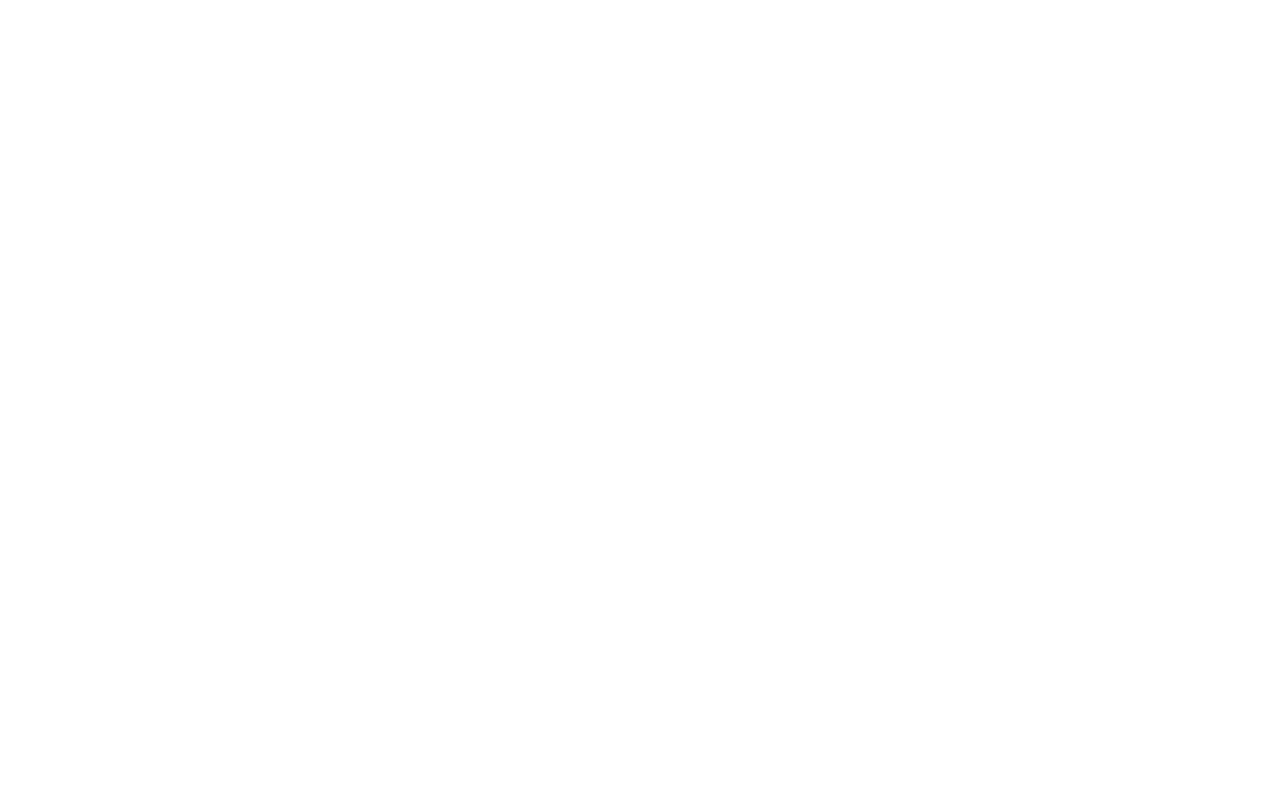
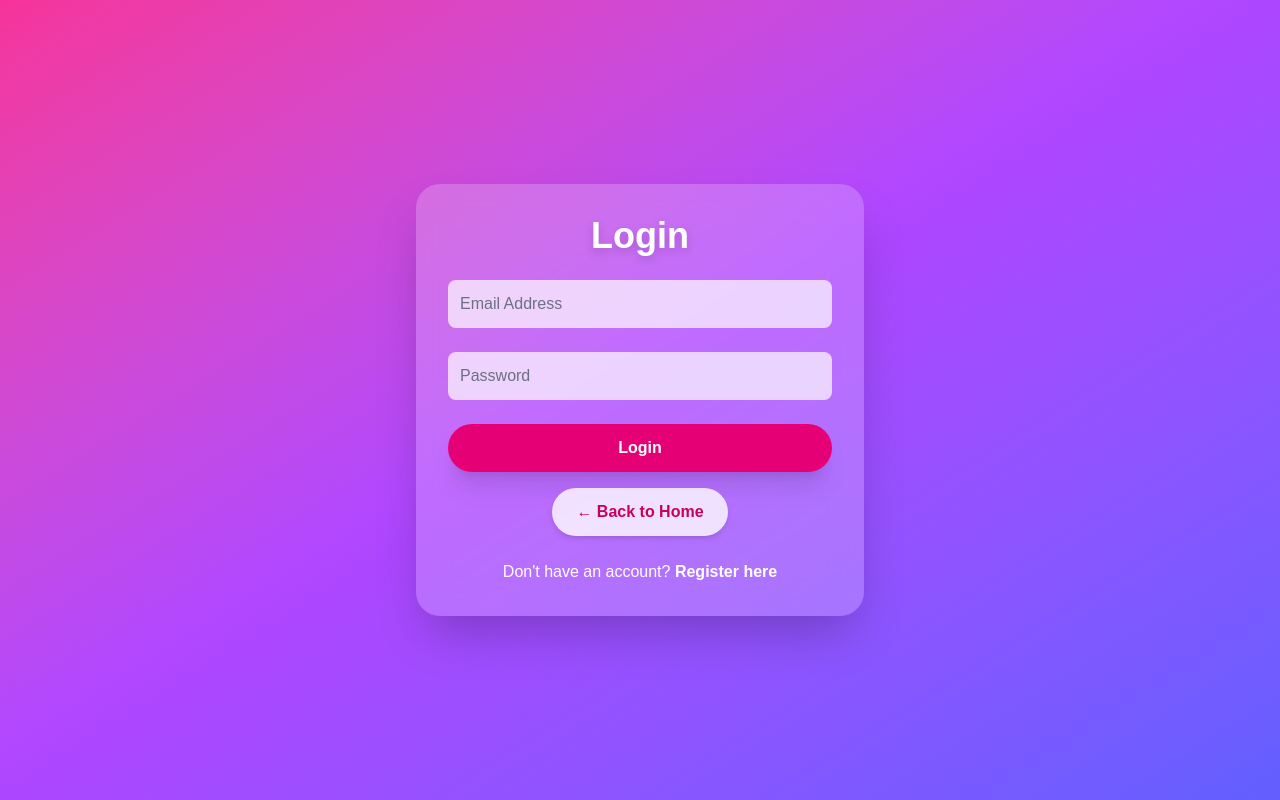
Before and after one commit to Maninfinity13/next-foodtracker-app, a Next.js app: page /login in a window 1280 px wide. Built offline with nearby package versions, Linux system fonts and the light colour scheme.

Commit message:
Add Login Page

```diff
--- a/app/login/page.tsx
+++ b/app/login/page.tsx
@@ -1,11 +1,54 @@
-import React from 'react'
+'use client';
 
-function page() {
+import Link from 'next/link';
+
+export default function LoginPage() {
   return (
-    <div>
+    <div className="min-h-screen flex flex-col items-center justify-center p-4 bg-gradient-to-br from-pink-500 via-purple-500 to-indigo-500">
+      <div className="w-full max-w-md p-8 bg-white/20 backdrop-blur-lg rounded-3xl shadow-2xl text-center">
+        <h1 className="text-3xl md:text-4xl font-extrabold text-white mb-6 drop-shadow-lg">
+          Login
+        </h1>
 
+        <form className="space-y-6">
+          <input
+            type="email"
+            placeholder="Email Address"
+            className="w-full p-3 rounded-lg bg-white/70 text-gray-800 placeholder-gray-500 focus:outline-none focus:ring-2 focus:ring-pink-500"
+          />
+
+          <input
+            type="password"
+            placeholder="Password"
+            className="w-full p-3 rounded-lg bg-white/70 text-gray-800 placeholder-gray-500 focus:outline-none focus:ring-2 focus:ring-pink-500"
+          />
+
+          <button
+            type="submit"
+            className="w-full py-3 bg-pink-600 text-white font-bold rounded-full shadow-xl hover:bg-pink-700 transition-colors duration-300 transform hover:-translate-y-1"
+          >
+            Login
+          </button>
+        </form>
+
+        {/* Back to Home Button */}
+        <div className="mt-4">
+          <Link
+            href="/"
+            className="inline-block px-6 py-3 bg-white/80 text-pink-700 font-semibold rounded-full shadow-md hover:bg-white transition-colors duration-300"
+          >
+            ← Back to Home
+          </Link>
+        </div>
+
+        {/* Register Link */}
+        <p className="mt-6 text-white text-sm md:text-base">
+          Don&apos;t have an account?{' '}
+          <Link href="/register" className="font-bold hover:underline">
+            Register here
+          </Link>
+        </p>
+      </div>
     </div>
-  )
+  );
 }
-
-export default page
--- a/app/register/page.tsx
+++ b/app/register/page.tsx
@@ -88,6 +88,16 @@
           </button>
         </form>
 
+        {/* Back to Home Button */}
+        <div className="mt-4">
+          <Link
+            href="/"
+            className="inline-block px-6 py-3 bg-white/80 text-indigo-700 font-semibold rounded-full shadow-md hover:bg-white transition-colors duration-300"
+          >
+            ← Back to Home
+          </Link>
+        </div>
+
         <p className="mt-6 text-white text-sm md:text-base">
           Already have an account?{' '}
           <Link href="/login" className="font-bold hover:underline">
```
